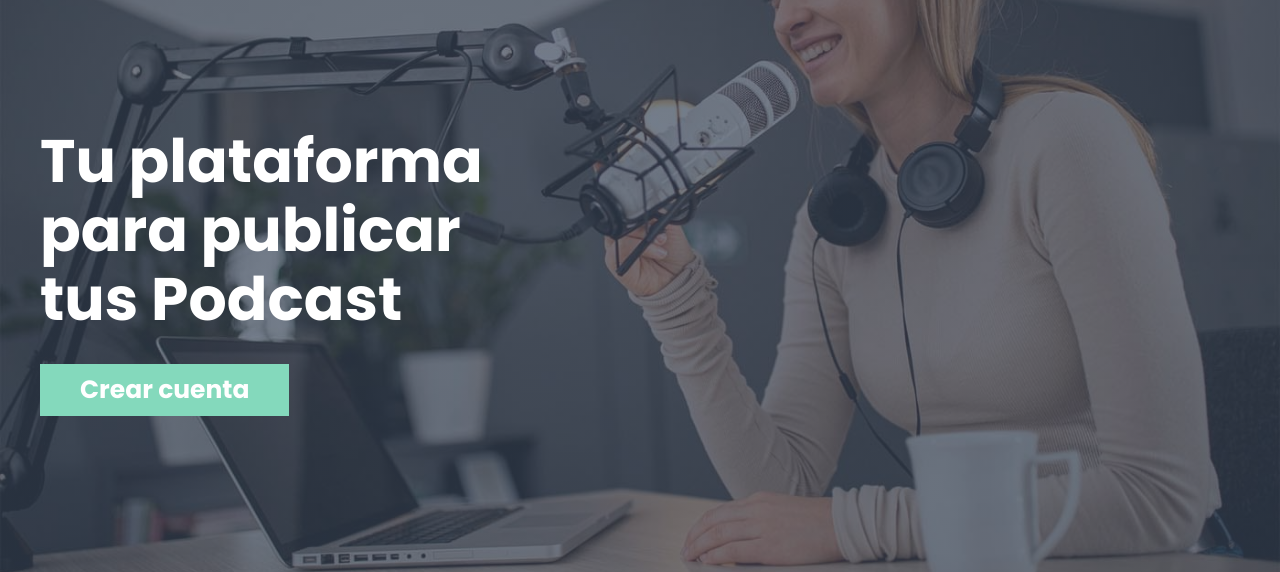
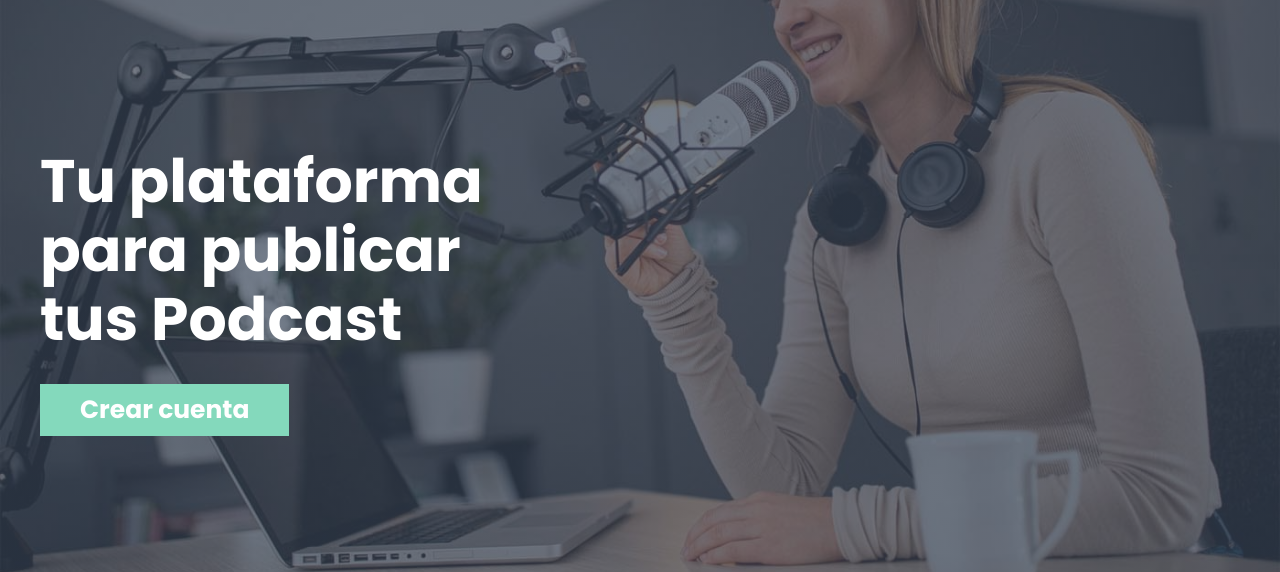
Before and after one commit to KevinJSS/Podcast_App, a website: page index.html in a window 1280 px wide. Shown: the part 228-800 px from the top of the page. Drawn offline with Linux system fonts and the light colour scheme.

Commit message:
Header section adjustments

```diff
--- a/src/scss/ui/_header.scss
+++ b/src/scss/ui/_header.scss
@@ -27,7 +27,7 @@
         }
 
         @include m.desktop {
-            padding: 13rem 0 18.675rem;
+            padding: 15rem 0;
         }
     }
 
```
Also changed, not shown: build/css/app.css, 1 other file.
